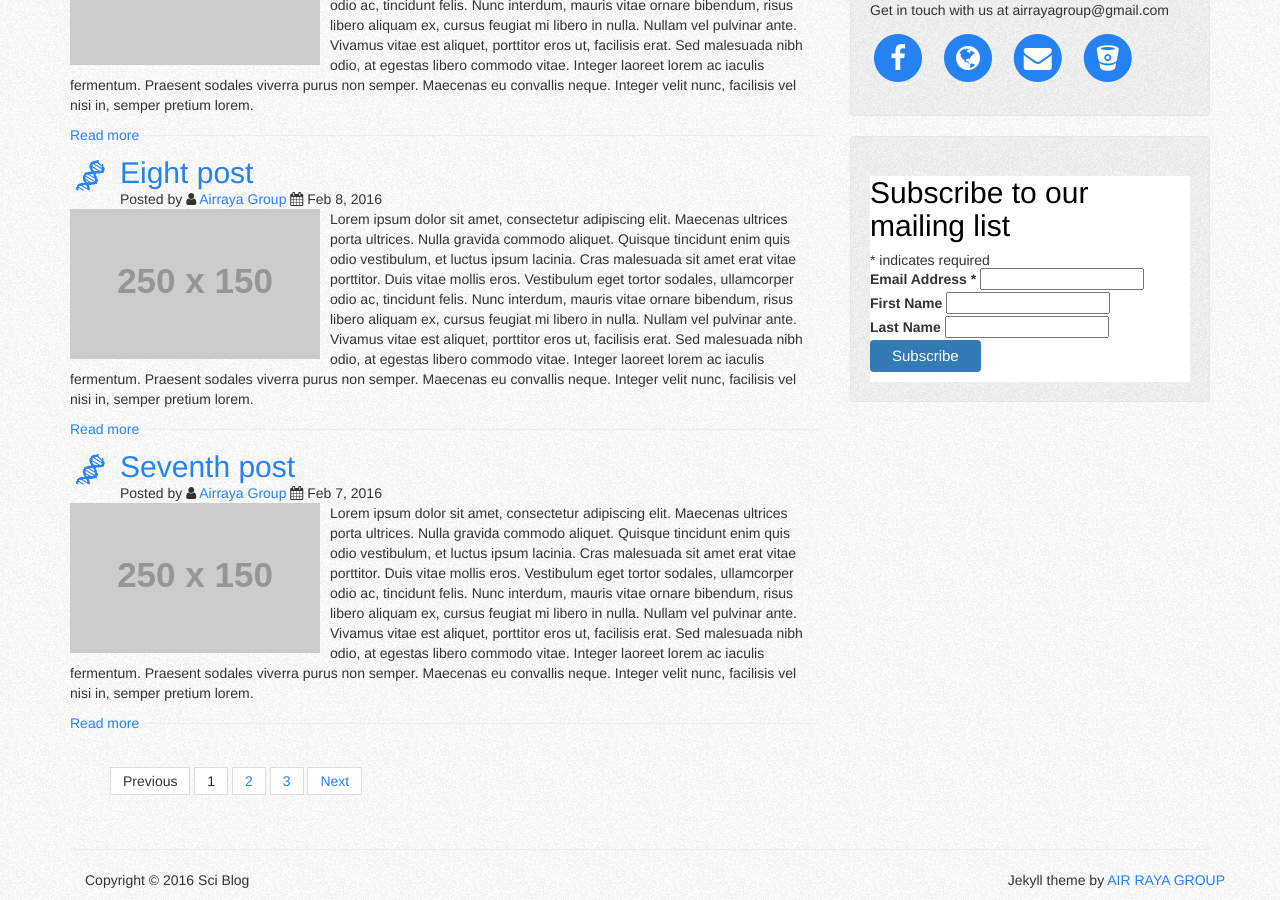
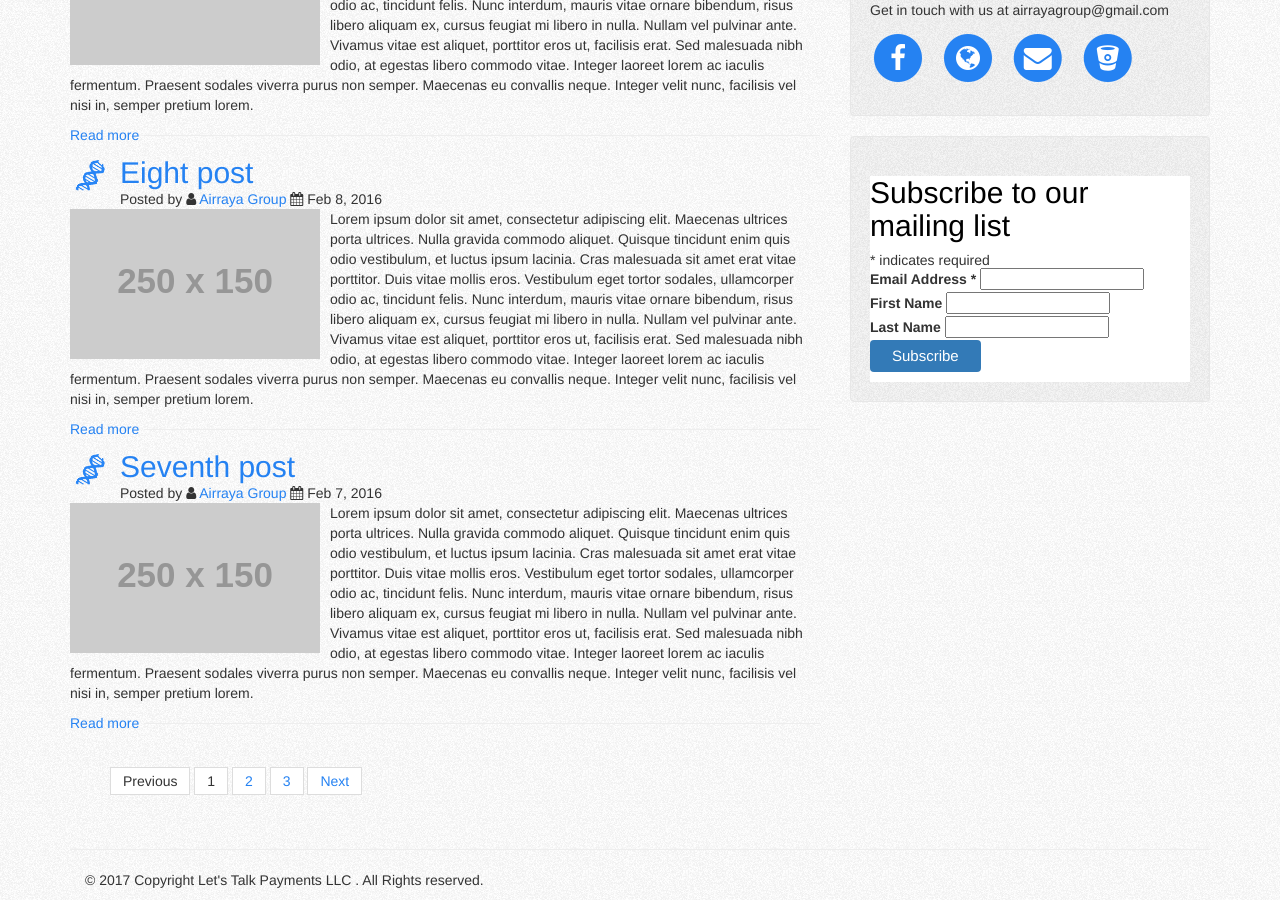
Before and after one commit to prasadltp/ltplocal, a Jekyll site: the page built from index.html, in a window 1280 px wide and 900 px high, scrolled down 906 px. Built offline with Jekyll 4.4.1, drawn with Linux system fonts in a browser that asks for light colours; nearby versions of some CDN libraries; some web fonts are replaced; the list of posts is cut into pages by our own code; comment, search, counter and statistics services are not loaded.

Commit message:
Updated Footer

```diff
--- a/_includes/footer.html
+++ b/_includes/footer.html
@@ -2,10 +2,7 @@
         <div class="container">
             <div class="row">
                 <div class="col-lg-6">
-                    <p>Copyright &copy; 2016 Sci Blog<p>
-                </div>
-                <div class="col-lg-6">
-                    <p style="float: right;">Jekyll theme by <a href="http://www.airrayagroup.com/">AIR RAYA GROUP</a></p>
+                    <p>&copy; 2017 Copyright Let's Talk Payments LLC . All Rights reserved.<p>
                 </div>
             </div>
         </div>
```
